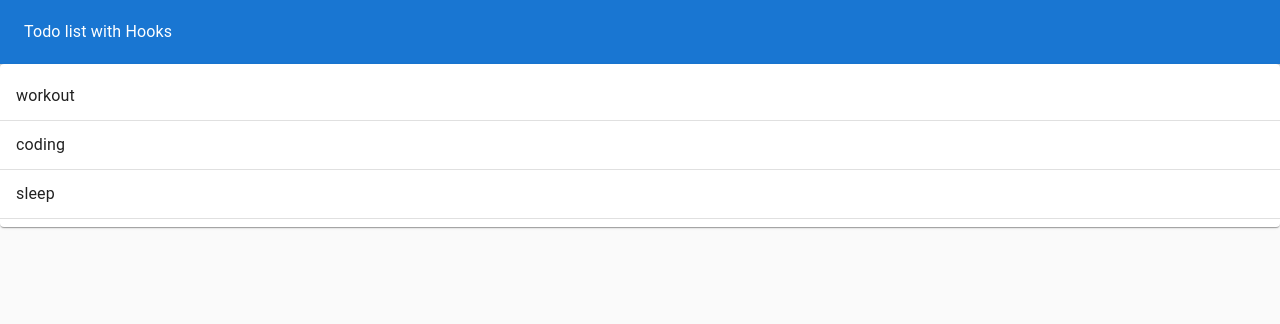
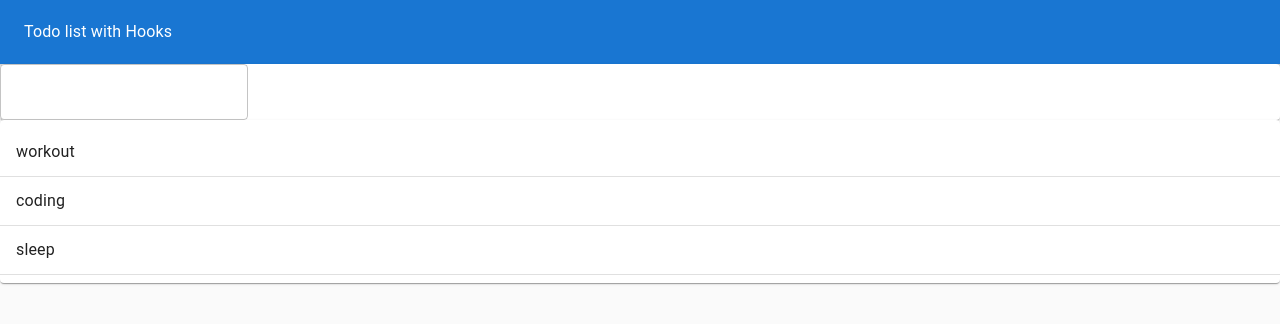
Before and after one commit to giangarof98/todohook, a React (Create React App) app: page / in a window 1280 px wide. Shown: the top 324 px of the page. Built offline with nearby package versions, Linux system fonts and the light colour scheme.

Commit message:
add todo functionality

```diff
--- a/src/App.js
+++ b/src/App.js
@@ -1,34 +1,9 @@
 import React, {useState} from 'react';
-import TodoApp from './TodoApp.js'
-import TodoList from './TodoList.js';
-import { Typography } from '@mui/material';
-import { Paper } from '@mui/material';
-import { AppBar } from '@mui/material';
-import { Toolbar } from '@mui/material';
-import { Grid } from '@mui/material';
+import TodoApp from './TodoApp';
 
 function App() {
-  const initialTodos = [
-    {id:1, task:'workout', completed:false},
-    {id:2, task:'coding', completed:true},
-    {id:3, task:'sleep', completed:true},
-  ];
-  const [todos, setTodos] = useState(initialTodos);
   return (
-    <Paper style={{
-      padding:0,
-      margin:0,
-      height:"100vh",
-      backgroundColor: "#fafafa"
-    }}
-    elevation={0}>
-      <AppBar color='primary' position='static' style={{height: '64px'}}>
-        <Toolbar>
-          <Typography color='inherit'>Todo list with Hooks</Typography>
-        </Toolbar>
-      </AppBar>
-      <TodoList todos={todos}/>
-    </Paper>
+    <TodoApp />
 
   );
 }
--- a/src/TodoApp.js
+++ b/src/TodoApp.js
@@ -1,7 +1,40 @@
-import React from "react";
+import React, {useState} from 'react';
+import TodoList from './TodoList.js';
+import TodoForm from './TodoForm.js';
+import { Typography } from '@mui/material';
+import { Paper } from '@mui/material';
+import { AppBar } from '@mui/material';
+import { Toolbar } from '@mui/material';
+import { Grid } from '@mui/material';
 
 function TodoApp() {
-    return <h1>Todos</h1>
+  const initialTodos = [
+    {id:1, task:'workout', completed:false},
+    {id:2, task:'coding', completed:true},
+    {id:3, task:'sleep', completed:true},
+  ];
+  const [todos, setTodos] = useState(initialTodos);
+  const addTodo = newTodoText => {
+      setTodos([...todos,{id:4, task:newTodoText, completed:false}])
+  }
+  return (
+    <Paper style={{
+      padding:0,
+      margin:0,
+      height:"100vh",
+      backgroundColor: "#fafafa"
+    }}
+    elevation={0}>
+      <AppBar color='primary' position='static' style={{height: '64px'}}>
+        <Toolbar>
+          <Typography color='inherit'>Todo list with Hooks</Typography>
+        </Toolbar>
+      </AppBar>
+      <TodoForm addTodo={addTodo}/>
+      <TodoList todos={todos}/>
+    </Paper>
+
+  );
 }
 
 export default TodoApp;
--- /dev/null
+++ b/src/TodoForm.js
@@ -0,0 +1,22 @@
+import React from "react";
+import { TextField } from "@mui/material";
+import { Paper } from "@mui/material";
+import inputState from "./hooks/inputState.js";
+
+function TodoForm({addTodo}){
+    const [value, handleChange, reset] = inputState('')
+    return (
+        <Paper>
+            <form
+                onSubmit={e => {
+                    e.preventDefault();
+                    addTodo(value);
+                    reset();
+                }}>
+            <TextField value={value} onChange={handleChange}/>
+            </form>
+        </Paper>
+    )
+}
+
+export default TodoForm
--- /dev/null
+++ b/src/hooks/inputState.js
@@ -0,0 +1,12 @@
+import { useState } from "react";
+
+export default initialVal => {
+    const [value, setValue] = useState(initialVal);
+    const handleChange = e => {
+        setValue(e.target.value);
+    };
+    const reset = () => {
+        setValue('');
+    };
+    return [value, handleChange, reset];
+}
```
